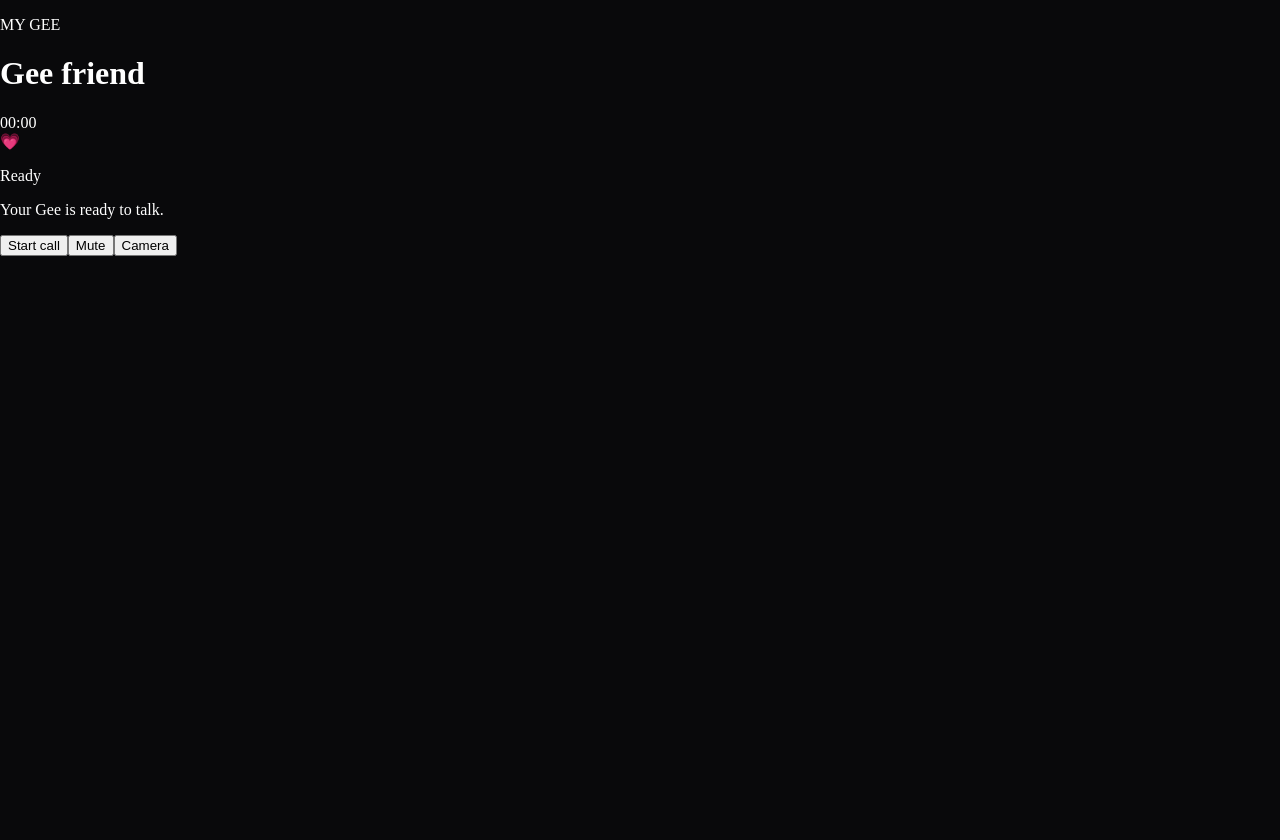
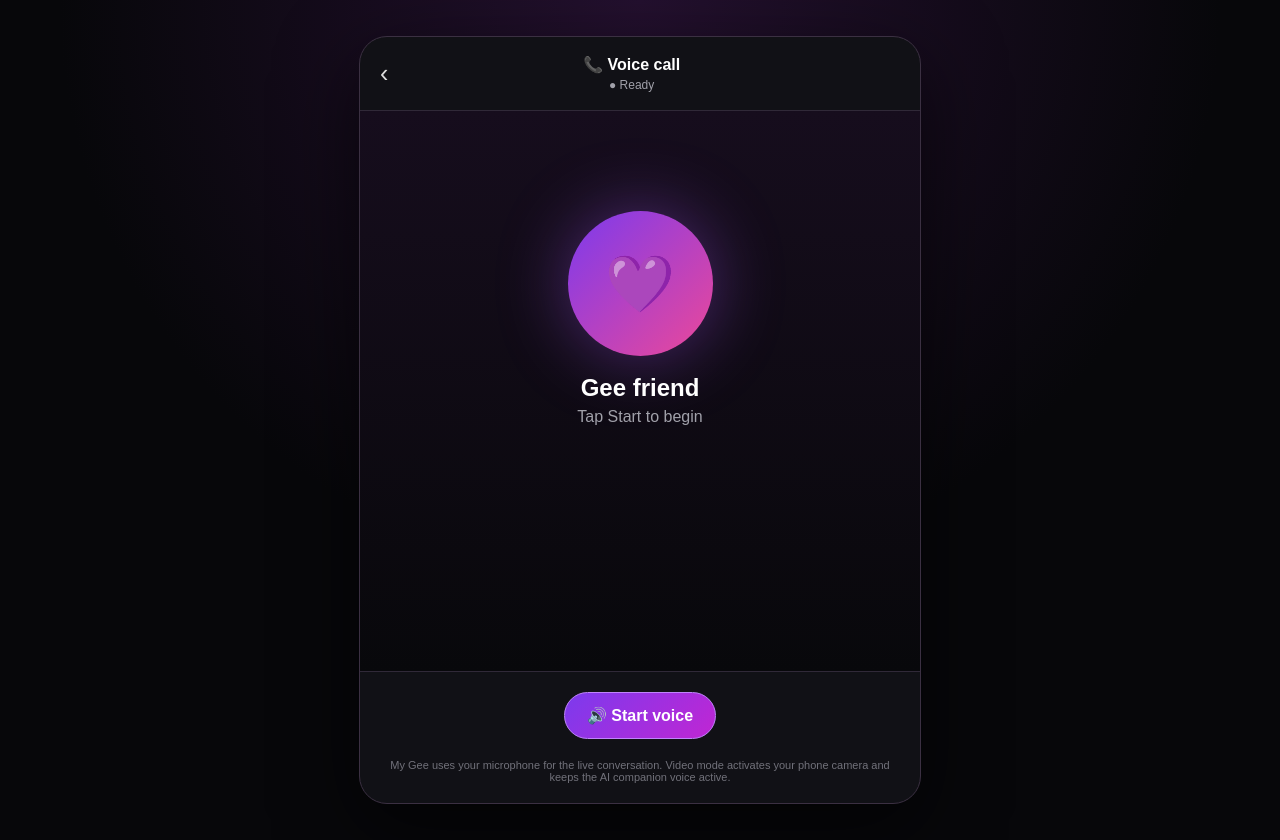
Before and after one commit to eljayempire1/My-gee-mvp, a Next.js app: page /call in a window 1280 px wide. Before the commit the page ends 800 px from the top, so only its background shows below. Built offline with nearby package versions, Linux system fonts and the light colour scheme.

Commit message:
Fix CallClient role type without changing voice call implementation

```diff
--- a/app/call/CallClient.tsx
+++ b/app/call/CallClient.tsx
@@ -80,39 +80,39 @@ export default function CallClient() {
   }
 
   async function browserSpeak(text: string) {
-    if (typeof window === "undefined" || !("speechSynthesis" in window)) return false;
+    if (!window.speechSynthesis) return false;
+    return new Promise<boolean>((resolve) => {
       try {
         window.speechSynthesis.cancel();
         const utterance = new SpeechSynthesisUtterance(text);
-      utterance.rate = 1;
-      utterance.pitch = 1;
+        utterance.lang = "en-GB";
+        utterance.rate = 0.98;
+        utterance.pitch = 1.02;
+        utterance.onend = () => resolve(true);
+        utterance.onerror = () => resolve(false);
         window.speechSynthesis.speak(utterance);
-      return true;
       } catch {
-      return false;
+        resolve(false);
       }
+    });
   }
 
   async function speak(text: string) {
-    if (muted) return false;
     setSpeaking(true);
     try {
-      const response = await fetch("/api/voice", {
-        method: "POST",
-        headers: { "Content-Type": "application/json" },
-        body: JSON.stringify({ text, voice: "alloy" }),
-      });
+      const response = await fetch("/api/tts", { method: "POST", headers: { "Content-Type": "application/json" }, body: JSON.stringify({ text }) });
       if (response.ok) {
         const blob = await response.blob();
         const url = URL.createObjectURL(blob);
-        if (audioRef.current) {
-          audioRef.current.src = url;
-          await audioRef.current.play();
-          audioRef.current.onended = () => URL.revokeObjectURL(url);
+        const audio = audioRef.current || new Audio();
+        audioRef.current = audio;
+        audio.src = url;
+        audio.volume = 1;
+        await audio.play();
+        await new Promise<void>((resolve) => { audio.onended = () => resolve(); audio.onerror = () => resolve(); });
+        URL.revokeObjectURL(url);
         setSpeaking(false);
         return true;
-        }
-        URL.revokeObjectURL(url);
       }
     } catch {}
     const played = await browserSpeak(text);
@@ -152,134 +152,150 @@ export default function CallClient() {
   }
 
   function beginListening() {
-    if (!activeRef.current || busyRef.current || !recognitionRef.current) return;
-    try {
-      setListening(true);
-      recognitionRef.current.start();
-    } catch {}
-  }
-
-  async function startListening() {
-    if (!activeRef.current) return;
-    if (!recognitionRef.current) {
+    if (!activeRef.current || busyRef.current || muted) return;
     const Recognition = window.SpeechRecognition || window.webkitSpeechRecognition;
     if (!Recognition) {
-        setError("Voice recognition is not available in this browser. Please use Chrome on Android.");
+      setError("Voice input is not supported in this browser. Use Chrome on Android.");
       return;
     }
+    try {
+      recognitionRef.current?.stop();
       const recognition = new Recognition();
+      recognitionRef.current = recognition;
       recognition.lang = "en-GB";
       recognition.continuous = false;
       recognition.interimResults = false;
-      recognition.onresult = (event: any) => {
-        const text = String(event?.results?.[0]?.[0]?.transcript || "").trim();
+      let gotResult = false;
+      restartRef.current = true;
+      setListening(true);
+      setStatus("Listening…");
+      recognition.onresult = async (event) => {
+        gotResult = true;
+        const text = String(event.results?.[0]?.[0]?.transcript || "").trim();
+        setListening(false);
+        if (!text) return;
         setTranscript(text);
-        if (text) void answer(text);
+        await answer(text);
+      };
+      recognition.onerror = (event) => {
+        setListening(false);
+        if (event?.error === "not-allowed" || event?.error === "service-not-allowed") {
+          restartRef.current = false;
+          setError("Microphone permission is blocked. Tap the lock icon in Chrome → Microphone → Allow.");
+        } else if (event?.error !== "aborted") {
+          setError("I couldn't hear you. Tap the microphone button and try again.");
+        }
       };
       recognition.onend = () => {
         setListening(false);
-        if (activeRef.current && restartRef.current && !busyRef.current) {
-          timerRef.current = setTimeout(beginListening, 250);
+        if (!gotResult && restartRef.current && activeRef.current && !busyRef.current && !muted) timerRef.current = setTimeout(beginListening, 350);
+      };
+      recognition.start();
+    } catch {
+      setListening(false);
+      setError("Tap the microphone button and speak again.");
     }
-      };
-      recognition.onerror = () => {
-        setListening(false);
-        if (activeRef.current && restartRef.current && !busyRef.current) {
-          timerRef.current = setTimeout(beginListening, 500);
   }
-      };
-      recognitionRef.current = recognition;
-    }
+
+  async function startCall() {
+    if (active) return beginListening();
+    setError("");
+    setStatus(type === "video" ? "Starting video call…" : "Connecting voice…");
+    const ok = await ensureMedia();
+    if (!ok) return;
+    activeRef.current = true;
+    restartRef.current = true;
+    historyRef.current = [];
+    setActive(true);
+    setSeconds(0);
+    setMuted(false);
+    if (type === "video") setCamera(true);
+    const greeting = `Hi, I'm ${name}. I'm here with you. You can talk to me naturally. What's on your mind?`;
+    setReply(greeting);
+    const played = await speak(greeting);
+    if (!played) setError("I have a reply ready, but your phone could not play the voice. Turn up media volume and try again.");
+    setStatus("Connected");
     beginListening();
   }
 
-  async function startCall() {
-    setError("");
-    const mediaReady = await ensureMedia();
-    if (!mediaReady) return;
-    activeRef.current = true;
-    restartRef.current = true;
-    setActive(true);
-    setSeconds(0);
+  function toggleMute() {
+    const next = !muted;
+    setMuted(next);
+    streamRef.current?.getAudioTracks().forEach((track) => (track.enabled = !next));
+    if (next) {
+      recognitionRef.current?.stop();
+      setListening(false);
+      setStatus("Microphone muted");
+    } else {
       setStatus("Connected");
-    setReply("I'm here. Talk to me.");
-    await speak("I'm here. Talk to me.");
-    await startListening();
+      beginListening();
+    }
   }
 
-  function stopCall(updateUi = true) {
+  function toggleCamera() {
+    if (type !== "video") return;
+    const next = !camera;
+    streamRef.current?.getVideoTracks().forEach((track) => (track.enabled = next));
+    setCamera(next);
+  }
+
+  function stopCall(navigate = true) {
     activeRef.current = false;
     restartRef.current = false;
     if (timerRef.current) clearTimeout(timerRef.current);
-    try {
     recognitionRef.current?.stop();
-    } catch {}
     recognitionRef.current = null;
-    if (streamRef.current) {
-      streamRef.current.getTracks().forEach((track) => track.stop());
+    streamRef.current?.getTracks().forEach((track) => track.stop());
     streamRef.current = null;
-    }
-    if (typeof window !== "undefined" && "speechSynthesis" in window) window.speechSynthesis.cancel();
-    if (audioRef.current) {
-      audioRef.current.pause();
-      audioRef.current.currentTime = 0;
-    }
+    window.speechSynthesis?.cancel();
+    if (audioRef.current) { audioRef.current.pause(); audioRef.current.src = ""; }
+    if (videoRef.current) videoRef.current.srcObject = null;
+    busyRef.current = false;
+    setActive(false);
     setListening(false);
     setSpeaking(false);
-    if (updateUi) {
-      setActive(false);
-      setStatus("Ready");
-    }
+    setStatus("Call ended");
+    if (navigate) window.location.href = "/messages";
   }
 
-  function toggleMute() {
-    setMuted((value) => !value);
-  }
-
-  function toggleCamera() {
-    setCamera((value) => {
-      const next = !value;
-      if (streamRef.current) {
-        const videoTrack = streamRef.current.getVideoTracks()[0];
-        if (videoTrack) videoTrack.enabled = next;
-      }
-      return next;
-    });
-  }
-
-  const mins = Math.floor(seconds / 60).toString().padStart(2, "0");
-  const secs = (seconds % 60).toString().padStart(2, "0");
+  const mins = String(Math.floor(seconds / 60)).padStart(2, "0");
+  const secs = String(seconds % 60).padStart(2, "0");
 
   return (
-    <main className="min-h-screen bg-black text-white px-4 py-8">
-      <audio ref={audioRef} />
-      <div className="mx-auto max-w-2xl space-y-6">
-        <div className="rounded-3xl border border-white/10 bg-white/[0.03] p-6">
-          <div className="mb-5 flex items-center justify-between">
-            <div>
-              <p className="text-xs uppercase tracking-[0.3em] text-fuchsia-300">MY GEE</p>
-              <h1 className="mt-2 text-3xl font-bold">{name}</h1>
-            </div>
-            <div className="rounded-full border border-white/10 px-4 py-2 text-sm text-white/70">{mins}:{secs}</div>
-          </div>
-          <div className="rounded-2xl border border-fuchsia-400/20 bg-fuchsia-500/5 p-5 text-center">
-            <div className="mx-auto mb-4 flex h-24 w-24 items-center justify-center rounded-full bg-fuchsia-500/20 text-4xl">💗</div>
-            <p className="text-lg font-semibold">{status}</p>
-            <p className="mt-2 min-h-12 text-white/70">{reply || "Your Gee is ready to talk."}</p>
-            {transcript && <p className="mt-3 text-sm text-white/50">You: {transcript}</p>}
-            {error && <p className="mt-4 rounded-xl bg-red-500/10 p-3 text-sm text-red-200">{error}</p>}
-          </div>
-          <div className="mt-6 flex flex-wrap justify-center gap-3">
-            {!active ? (
-              <button onClick={startCall} className="rounded-full bg-fuchsia-600 px-7 py-3 font-semibold">Start call</button>
-            ) : (
-              <button onClick={() => stopCall()} className="rounded-full bg-red-600 px-7 py-3 font-semibold">End call</button>
-            )}
-            <button onClick={toggleMute} className="rounded-full border border-white/15 px-5 py-3">{muted ? "Unmute" : "Mute"}</button>
-            <button onClick={toggleCamera} className="rounded-full border border-white/15 px-5 py-3">{camera ? "Camera off" : "Camera"}</button>
+    <main style={{ minHeight: "100vh", background: "radial-gradient(circle at top,#24102f,#07070a 55%)", color: "white", fontFamily: "Arial,sans-serif", display: "flex", alignItems: "center", justifyContent: "center", padding: 20 }}>
+      <section style={{ width: "100%", maxWidth: 560, background: "#111116", border: "1px solid #3b3042", borderRadius: 28, overflow: "hidden", boxShadow: "0 25px 80px #0009" }}>
+        <header style={{ padding: "18px 20px", display: "flex", justifyContent: "space-between", alignItems: "center", borderBottom: "1px solid #302938" }}>
+          <a href="/messages" style={{ color: "#ddd", textDecoration: "none", fontSize: 25 }}>‹</a>
+          <div style={{ textAlign: "center" }}><div style={{ fontWeight: 900 }}>{type === "video" ? "🎥 Video call" : "📞 Voice call"}</div><div style={{ fontSize: 12, color: active ? "#22c55e" : "#a1a1aa", marginTop: 4 }}>● {status} {active ? `• ${mins}:${secs}` : ""}</div></div>
+          <div style={{ width: 25 }} />
+        </header>
+
+        <div style={{ minHeight: 520, padding: 20, position: "relative", background: "linear-gradient(180deg,#160d1d,#08080b)" }}>
+          {type === "video" && <>
+            <video ref={videoRef} muted playsInline autoPlay style={{ width: "100%", height: 300, objectFit: "cover", borderRadius: 22, background: "#050506", border: "1px solid #4b3b55", transform: "scaleX(-1)" }} />
+            <div style={{ position: "absolute", top: 34, left: 34, padding: "7px 10px", borderRadius: 10, background: "#0009", fontSize: 12 }}>📷 Your camera</div>
+          </>}
+          <div style={{ display: "grid", placeItems: "center", paddingTop: type === "video" ? 22 : 80 }}>
+            <div style={{ width: 145, height: 145, borderRadius: "50%", display: "grid", placeItems: "center", background: "linear-gradient(135deg,#7c3aed,#ec4899)", fontSize: 56, fontWeight: 900, boxShadow: speaking ? "0 0 90px #22c55e88" : "0 0 70px #a855f766" }}>💜</div>
+            <div style={{ fontSize: 24, fontWeight: 900, marginTop: 18 }}>{name}</div>
+            <div style={{ color: "#a1a1aa", marginTop: 6, textAlign: "center", minHeight: 22 }}>{error || (listening ? "🎙️ Listening… speak now" : speaking ? "🔊 Gee is speaking…" : active ? "Connected — talk naturally" : "Tap Start to begin")}</div>
+            {transcript && <div style={{ marginTop: 12, color: "#c4b5fd", fontSize: 14 }}>You: “{transcript}”</div>}
+            {reply && <div style={{ marginTop: 14, padding: "14px 16px", border: "1px solid #3b3042", borderRadius: 18, background: "#0d0b11", fontSize: 16, lineHeight: 1.45, textAlign: "center" }}>{reply}</div>}
           </div>
         </div>
+
+        <div style={{ display: "flex", justifyContent: "center", gap: 12, padding: 20, borderTop: "1px solid #302938", flexWrap: "wrap" }}>
+          {!active && <button onClick={startCall} style={controlPrimary}>{type === "video" ? "🎥 Start video call" : "🔊 Start voice"}</button>}
+          {active && <button onClick={beginListening} style={controlPrimary}>🎙️ Tap to speak</button>}
+          {active && <button onClick={toggleMute} style={control}>{muted ? "🔇" : "🎙️"}</button>}
+          {type === "video" && active && <button onClick={toggleCamera} style={control}>{camera ? "📷" : "🚫"}</button>}
+          {active && <button onClick={() => stopCall(true)} style={{ ...control, background: "#b91c1c", borderColor: "#ef4444" }}>☎</button>}
         </div>
+        <div style={{ padding: "0 20px 20px", textAlign: "center", fontSize: 11, color: "#71717a" }}>My Gee uses your microphone for the live conversation. Video mode activates your phone camera and keeps the AI companion voice active.</div>
+      </section>
     </main>
   );
 }
+
+const control: React.CSSProperties = { width: 56, height: 56, borderRadius: "50%", border: "1px solid #554361", background: "#241a2b", color: "white", fontSize: 21, cursor: "pointer" };
+const controlPrimary: React.CSSProperties = { padding: "13px 22px", borderRadius: 999, border: "1px solid #c084fc", background: "linear-gradient(135deg,#7c3aed,#c026d3)", color: "white", fontWeight: 800, fontSize: 16, cursor: "pointer" };
```
Lines whose indentation alone changed are shown as unchanged.
